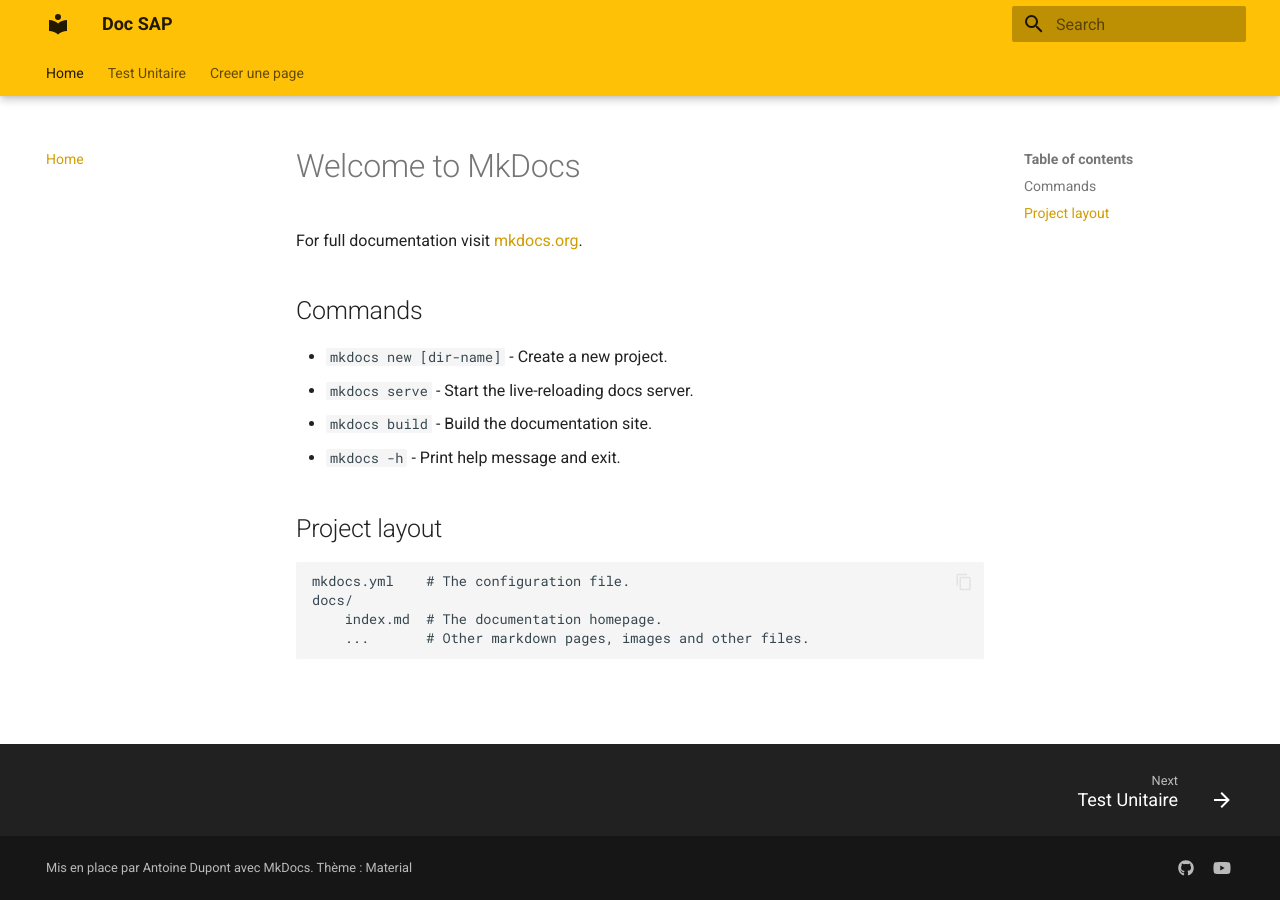
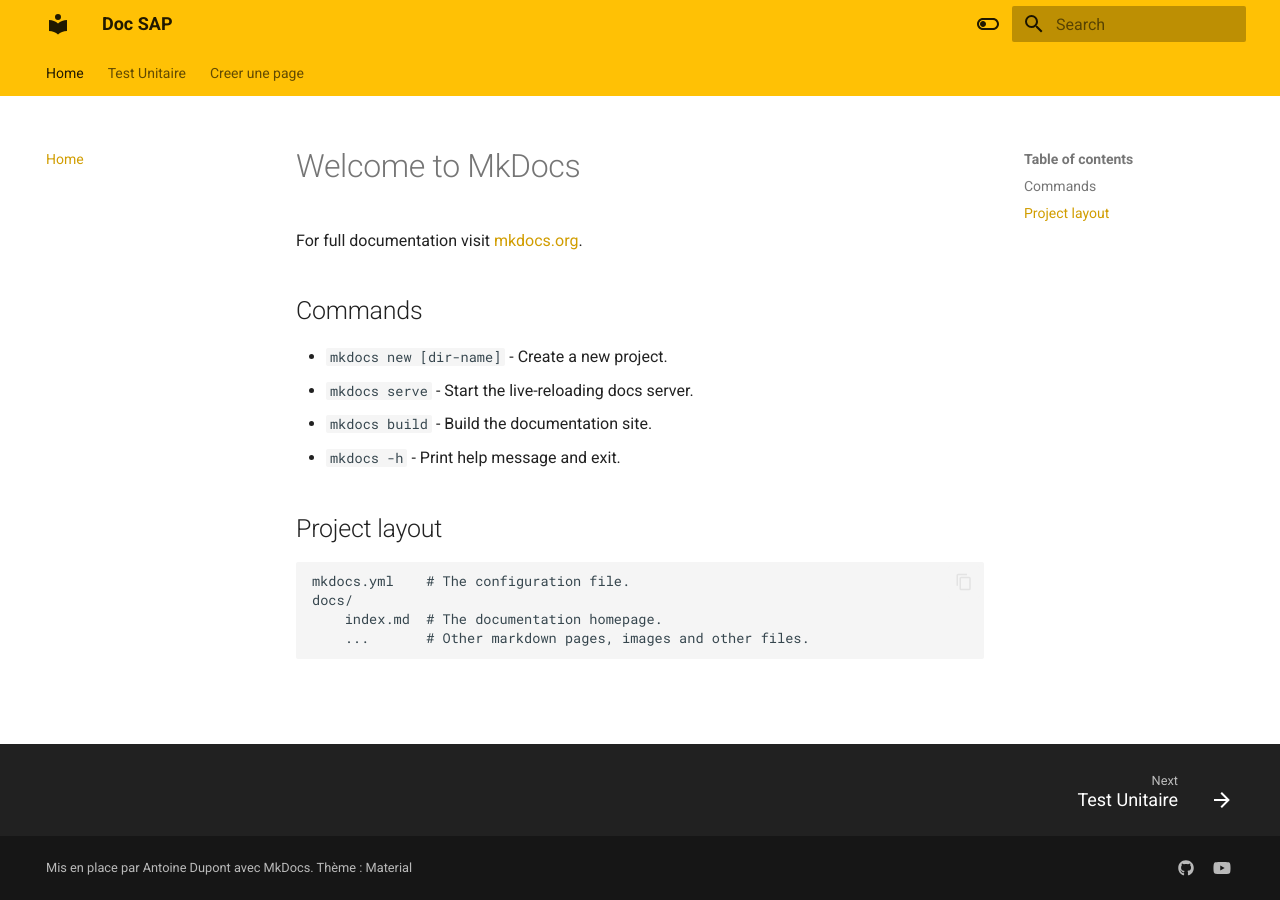
Before and after one commit to BoBsmil3Y/mkdoc-doc-sap, an MkDocs documentation site: the page built from docs/index.md, in a window 1280 px wide. Built offline with MkDocs 1.6.1 and Material for MkDocs 9.7.7, drawn with Linux system fonts in a browser that asks for light colours; plug-ins that fetch from the network failed and are left out.

Commit message:
Adding plugin, and markdown extension. Removing sticky tab to hide page's tabs

```diff
--- a/mkdocs.yml
+++ b/mkdocs.yml
@@ -1,21 +1,27 @@
 site_name: Doc SAP
+site_author: Antoine Dupont
+site_description: >-
+  Doc SAP est un site de documentation permettant de partager du code, astuces,
+  et autres informations utiles quant à l'utilisation du progiciel.
+
 nav:
   - Home: index.md
   - Test Unitaire: Test_unitaires.md
   - Creer une page: documentation.md
+
+
 theme:
   name: material
   # icon:
     # logo: assetsocticons/code-square-24
   features:
     - navigation.instant # clicks on all internal links will be intercepted and dispatched via XHR without fully reloading the page
-    - navigation.instant.prefetch # start to fetch a page once the user hovers over a link
+    # - navigation.instant.prefetch # start to fetch a page once the user hovers over a link
     - navigation.tabs
-    - navigation.tabs.sticky
     - navigation.sections
     - navigation.top
     - navigation.path # breadcrumb navigation is rendered above the title of each page
-    - navigation.prune # only the visible navigation items are included in the rendered HTML
+    # - navigation.prune # only the visible navigation items are included in the rendered HTML
     - navigation.footer
 
     - search.suggest # the search will display the likeliest completion for the last word
@@ -24,25 +30,33 @@ theme:
 
     - header.autohide
 
-    - content.tabs.link
-    - content.code.annotation
+    - content.code.annotate
     - content.code.copy
     - content.tooltips
+    - content.tabs.link
+    #- content.code.select
+    #- content.code.annotation
+
   language: en
+
   palette:
-    - scheme : default
+    - scheme: default
       primary: amber
       accent: orange
-      toffle:
-        icon : material/toggle-switch-off-outline
+      toggle:
+        icon: material/toggle-switch-off-outline
         name: Switch to sombre mode
-
-    - scheme : slate
+    - scheme: slate
       primary: amber
       accent: orange
-      toffle:
-        icon : material/toggle-switch
+      toggle:
+        icon: material/toggle-switch
         name: Switch to clair mode
+
+  font:
+    text: Roboto
+    code: Roboto Mono
+
   icon:
     admonition:
       note: octicons/tag-16
@@ -61,6 +75,7 @@ theme:
 plugins:
   - search
   - social
+  - optimize
 
 extra:
   generator: false
@@ -75,12 +90,20 @@ copyright: |
 
 markdown_extensions:
   - attr_list
-  - pymdownx.emoji:
+  - admonition
+  - md_in_html
+  - pymdownx.details            # supercharges the Admonition extension, making the resulting call-outs collapsible
+  - pymdownx.inlinehilite       # add support for syntax highlighting of inline code blocks
+  - pymdownx.superfences        # allows for arbitrary nesting of code and content blocks inside each other
+
+  - pymdownx.emoji:             #  automatically inlines bundled and custom icons and emojis
       emoji_index: !!python/name:materialx.emoji.twemoji
       emoji_generator: !!python/name:materialx.emoji.to_svg
 
-  - admonition
-  - pymdownx.details
-  - pymdownx.superfences
+  - pymdownx.highlight:         # adds support for syntax highlighting of code blocks
+      anchor_linenums: true
+      line_spans: __span
+      pygments_lang_class: true
 
-  - md_in_html
+  - pymdownx.tabbed:            # enables content tabs
+      alternate_style: true
```
